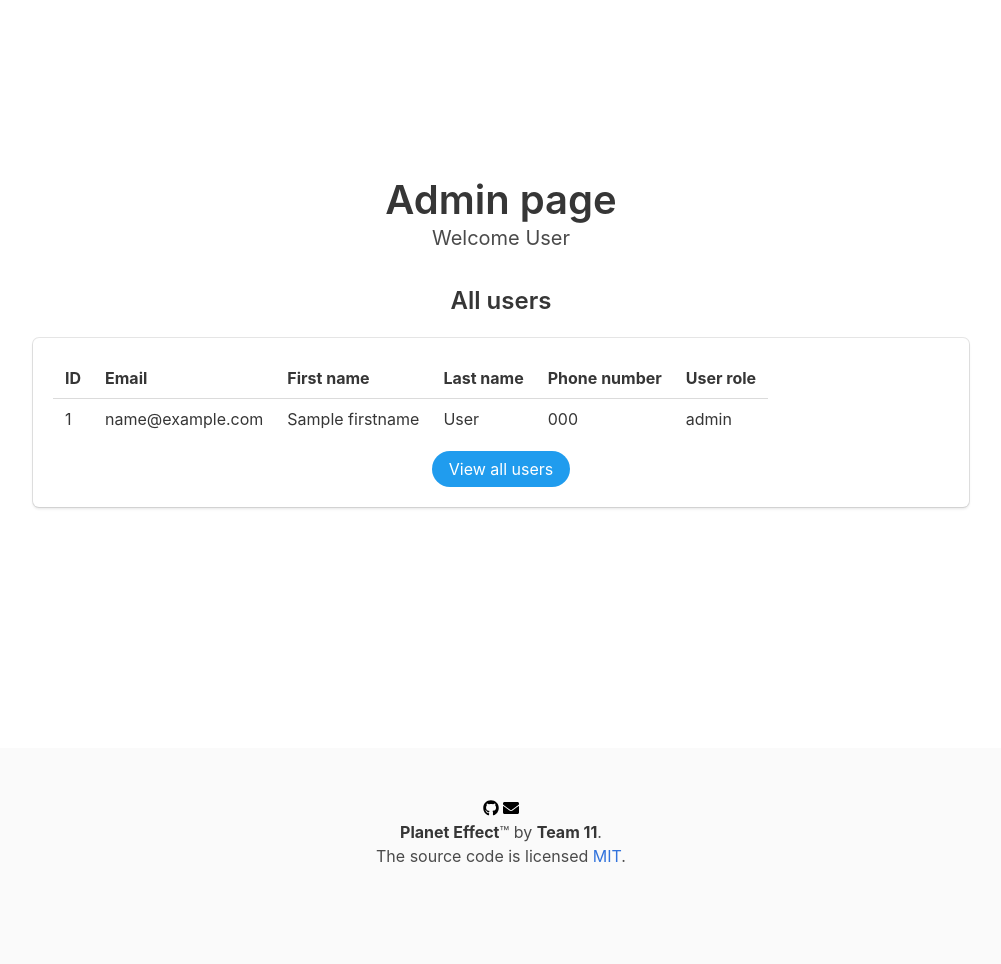
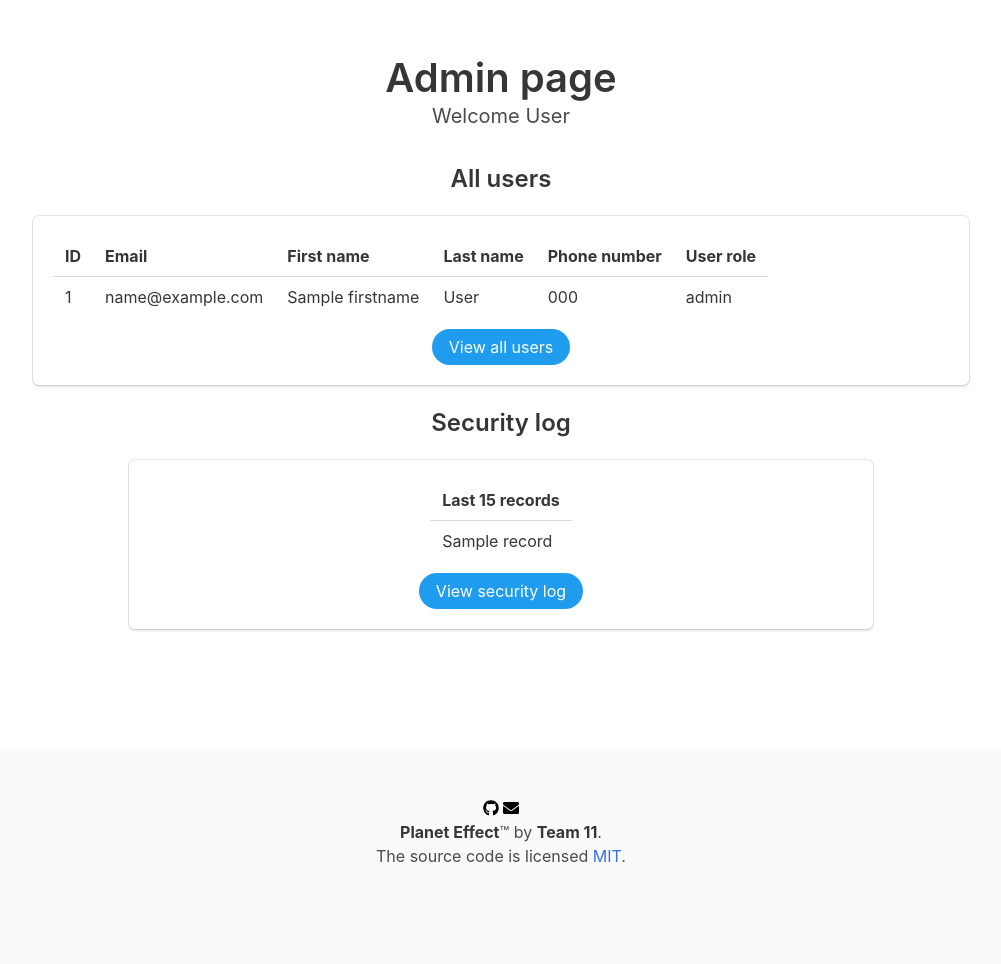
Before and after one commit to Ellie-UK/climate-action-app, a Flask app: template templates/admin.html in a window 1280 px wide. Shown: the part 52-1016 px from the top of the page, without its empty margins (139-1140 px from the left). Run offline with Flask 2, Linux system fonts and the light colour scheme; the template is opened without the code that fills it: most values are stand-ins (such as "Sample title", 1, 10 or a date in 2020); some libraries are stand-ins or nearby versions.

Commit message:
Added functionality to view security logging on admin page.

```diff
--- a/templates/admin.html
+++ b/templates/admin.html
@@ -5,7 +5,7 @@
     <h2 class="title is-2">Admin page</h2>
     <h3 class="subtitle is-5">Welcome {{ lastname }}</h3>
 
-        <div class="column is-10 is-offset-1">
+    <div class="column is-10 is-offset-1">
         <h4 class="title is-4">All users</h4>
         <div class="box">
             {% if all_users %}
@@ -40,5 +40,30 @@
         </div>
     </div>
 
+    <div class="column is-8 is-offset-2">
+        <h4 class="title is-4">Security log</h4>
+        <div class="box">
+            {% if logs %}
+                <div class="field">
+                    <table class="table" style="margin-left: auto; margin-right: auto">
+                        <tr>
+                            <th>Last 15 records</th>
+                        </tr>
+                        {% for record in logs %}
+                            <tr>
+                                <td>{{ record }}</td>
+                            </tr>
+                        {% endfor %}
+                    </table>
+                </div>
+            {% endif %}
+            <form method="POST" action="/logging">
+                <div>
+                    <button class="button is-info is-centered is-rounded">View security log</button>
+                </div>
+            </form>
+        </div>
+    </div>
+
 
 {% endblock %}
```
Also changed, not shown: admin/views.py (+12 -0 lines).
